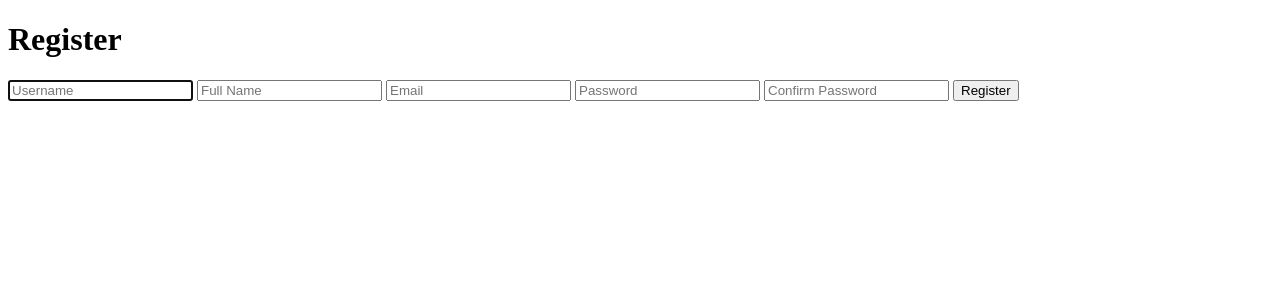
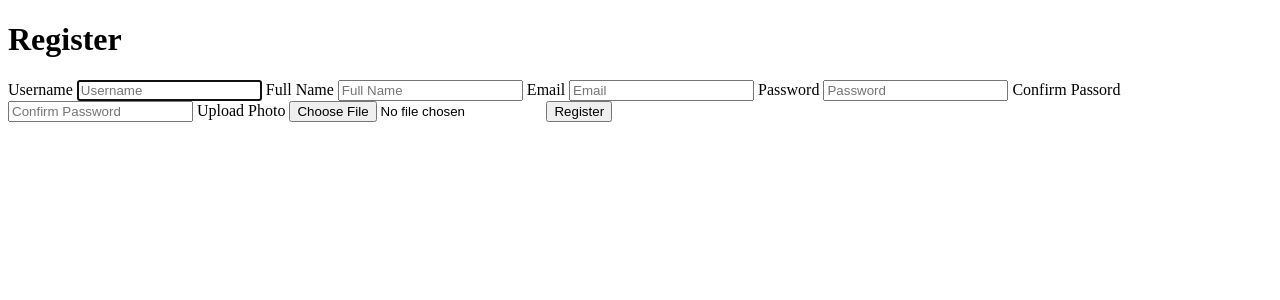
Before and after one commit to 0x70DA/Smart-Dokkana, a Flask app: page /register in a window 1280 px wide. Shown: the top 300 px of the page. Run offline with Flask 3, Linux system fonts and the light colour scheme.

Commit message:
Upload photo when registering

```diff
--- a/app.py
+++ b/app.py
@@ -1,6 +1,8 @@
+from os.path import join, dirname, abspath
 from flask import Flask, request, render_template, redirect, session
 from flask_session import Session
 from database import Database
+
 
 app = Flask(__name__)
 
@@ -15,6 +17,11 @@ Session(app)
 # Configure database.
 db_file = "database.db"
 db = Database(db_file)
+
+# Configure photo upload and save.
+UPLOAD_FOLDER = join(dirname(abspath(__file__)), 'photos')
+ALLOWED_EXTENSIONS = {'png', 'jpg', 'jpeg', 'heif'}
+app.config['UPLOAD_FOLDER'] = UPLOAD_FOLDER
 
 
 @app.route('/')
@@ -82,6 +89,7 @@ def register():
             email = request.form.get('email')
             password = request.form.get('password')
             confirm_password = request.form.get('confirm')
+            photo = request.files['photo']
 
             # Confirm password is entered correctly.
             if password != confirm_password:
@@ -95,6 +103,9 @@ def register():
 
             # Insert new user data in database.
             new_id = db.insert((username, name, email, password))
+            # Save photo.
+            # photo.filename = str(new_id) + ".jpg"
+            photo.save(join(app.config['UPLOAD_FOLDER'], photo.filename))
             # Login the user and redirect to homepage.
             session['id'] = new_id
             return redirect('/')
@@ -115,7 +126,12 @@ def check_login_form(req):
 
 def check_register_form(req):
     """ Make sure the user submitted the form correctly. """
-    return all([req.form.get(i) for i in ['username', 'name', 'email', 'password', 'confirm']])
+    return all([req.form.get(i) for i in ['username', 'name', 'email', 'password', 'confirm']]) #and 'file' in req.files
+
+
+def allowed_file(filename):
+    return '.' in filename and \
+           filename.rsplit('.', 1)[1].lower() in ALLOWED_EXTENSIONS
 
 
 if __name__ == '__main__':
--- a/templates/register.html
+++ b/templates/register.html
@@ -13,12 +13,19 @@
     {% if msg %}
         <h3>{{ msg }}</h3>
     {% endif %}
-    <form action="/register" method="post">
+    <form action="/register" method="post" enctype="multipart/form-data">
+        <label for="username">Username</label>
         <input type="text" name="username" id="username" placeholder="Username" autofocus autocomplete="off">
+        <label for="name">Full Name</label>
         <input type="text" name="name" id="name" placeholder="Full Name" autocomplete="off">
+        <label for="email">Email</label>
         <input type="text" name="email" id="email" placeholder="Email" autocomplete="off">
+        <label for="password">Password</label>
         <input type="password" name="password" id="password" placeholder="Password" autocomplete="off">
+        <label for="confirm">Confirm Passord</label>
         <input type="password" name="confirm" id="confirm" placeholder="Confirm Password" autocomplete="off">
+        <label for="photo">Upload Photo</label>
+        <input type="file" name="photo" id="photo">
         <button type="submit">Register</button>
     </form>
 </body>
```
Also changed, not shown: database.db.
